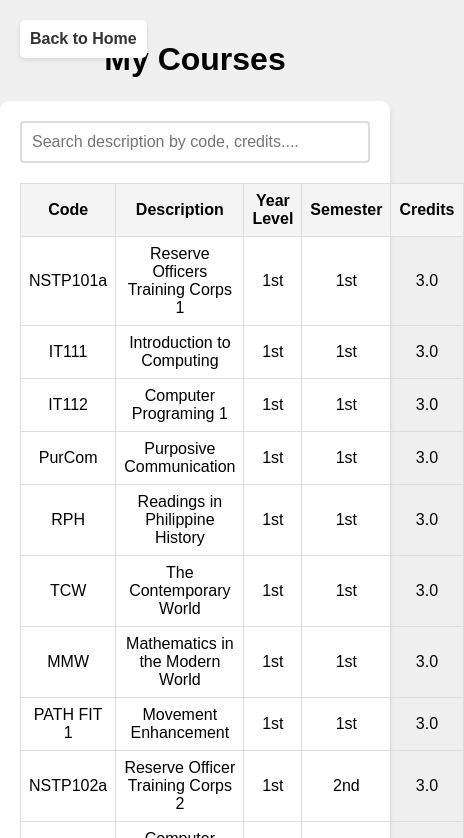
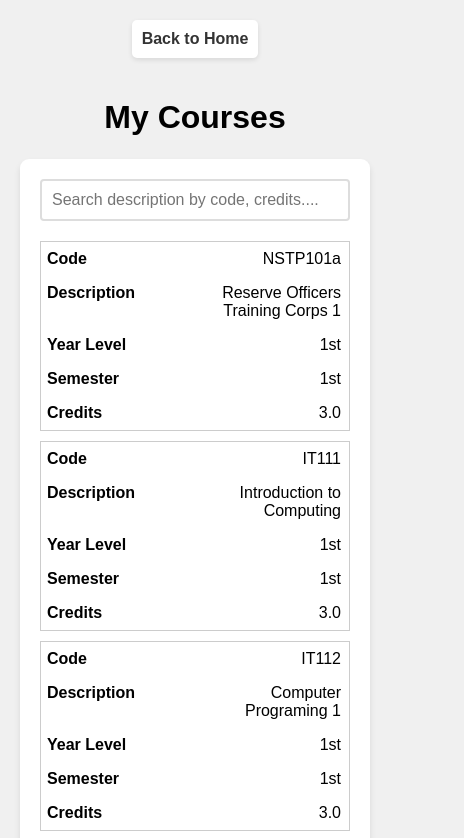
Before and after one commit to llacuna750/courses.json, a plain HTML site: page index.html in a window 390 px wide. Shown: the top 838 px of the page, 464 px wide, since content can reach past the window. Drawn offline with Linux system fonts and the light colour scheme.

Commit message:
Update index.html

```diff
--- a/index.html
+++ b/index.html
@@ -4,8 +4,11 @@
     <meta charset="UTF-8">
     <meta name="viewport" content="width=device-width, initial-scale=1.0">
     <title>Course List</title>
-    <link rel="shortcut icon" href="logo-website.svg" type="image/x-icon">
+    <link rel="shortcut icon" href="courselogo.png" type="image/x-icon">
     <style>
+        * {
+            box-sizing: border-box;
+        }
         body {
             margin: 0;
             font-family: Arial, sans-serif;
@@ -33,10 +36,12 @@
         }
         .mycourses {
             margin-bottom: 1px;
+            text-align: center;
+            width: 100%;
         }
         .course-container {
+            width: 100%;
             max-width: 850px;
-            width: 100%;
             background-color: white;
             padding: 20px;
             box-shadow: 0 4px 6px rgba(0,0,0,0.1);
@@ -59,7 +64,6 @@
         table {
             width: 100%;
             border-collapse: collapse;
-            padding:
         }
         th, td {
             border: 1px solid #ddd;
@@ -70,11 +74,53 @@
             background-color: #f4f4f4;
             font-weight: bold;
         }
-
         h2 {
             text-align: center;
         }
 
+        /* Responsive Table Styles */
+        @media screen and (max-width: 600px) {
+            .home {
+                position: relative;
+                top: 0;
+                left: 0;
+                text-align: center;
+                margin-bottom: 20px;
+            }
+
+            table, thead, tbody, th, td, tr {
+                display: block;
+            }
+
+            thead tr {
+                position: absolute;
+                top: -9999px;
+                left: -9999px;
+            }
+
+            tr {
+                border: 1px solid #ccc;
+                margin-bottom: 10px;
+            }
+
+            td {
+                border: none;
+                position: relative;
+                padding-left: 50%;
+                text-align: right;
+            }
+
+            td:before {
+                content: attr(data-label);
+                position: absolute;
+                left: 6px;
+                width: 45%;
+                padding-right: 10px;
+                white-space: nowrap;
+                text-align: left;
+                font-weight: bold;
+            }
+        }
     </style>
 </head>
 <body>
@@ -82,16 +128,9 @@
         <a href="https://llacuna750.github.io/">Back to Home</a>
     </div>
 
-    <!-- <div class="page-content">
-        <h2>Student List</h2>
-        <ul id="student-list" class="card-body"></ul>
-    </div> -->
-
     <div class="mycourses">
         <h1>My Courses</h1>
     </div>
-
-
 
     <div class="course-container">
         <div id="search-container">
@@ -134,8 +173,6 @@
             })
             .catch(error => console.error("Error fetching JSON:", error));
 
-
-
         fetch("https://raw.githubusercontent.com/llacuna750/courses.json/refs/heads/main/courses.json")
             .then(response => response.json())
             .then(data => {
@@ -145,11 +182,11 @@
                 data.courses.forEach(course => {
                     let row = document.createElement('tr');
                     row.innerHTML = `
-                        <td>${course.code}</td>
-                        <td>${course.description}</td>
-                        <td>${course.year_level}</td>
-                        <td>${course.sem}</td>
-                        <td>${course.credit}</td>
+                        <td data-label="Code">${course.code}</td>
+                        <td data-label="Description">${course.description}</td>
+                        <td data-label="Year Level">${course.year_level}</td>
+                        <td data-label="Semester">${course.sem}</td>
+                        <td data-label="Credits">${course.credit}</td>
                     `;
                     coursesTable.appendChild(row);
                 });
```
